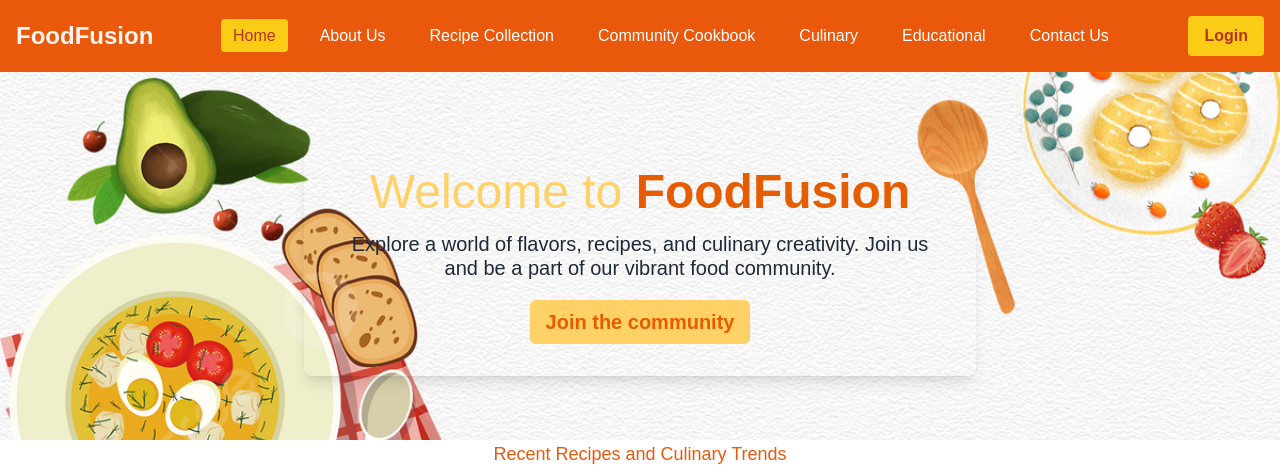
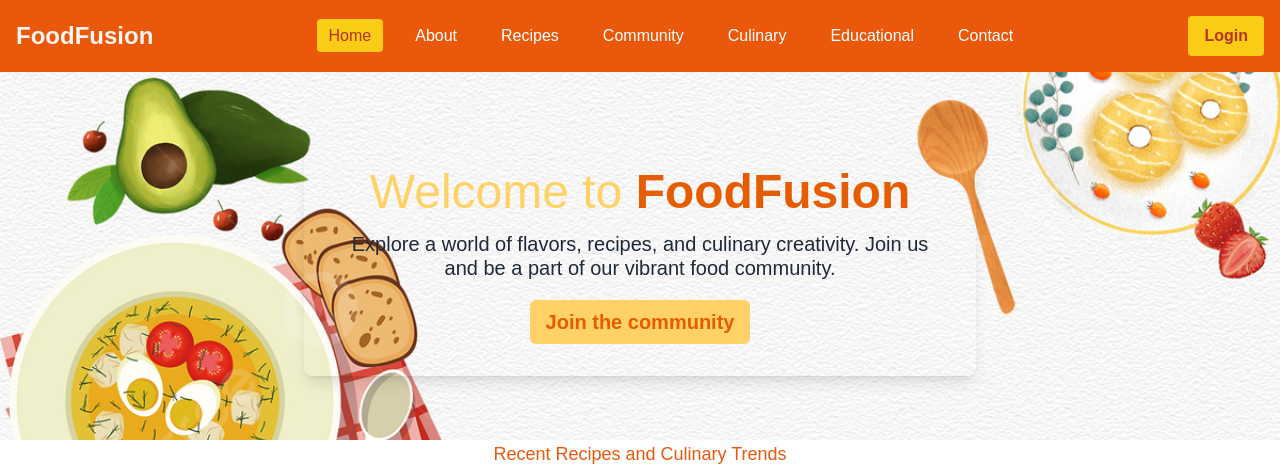
Before and after one commit to SiThuKyaw-STK/Food_FusionMMNL, a PHP site: page /food_fusionmmnl/ in a window 1280 px wide. Shown: the top 468 px of the page. Run offline with PHP 8.4, Linux system fonts and the light colour scheme; data comes from the database, SQL or seed files in the repository; data that the repository does not hold is empty; some libraries are stand-ins or nearby versions.

Commit message:
[fix] header responsive

```diff
--- a/components/header.php
+++ b/components/header.php
@@ -53,12 +53,12 @@ $currentPage = basename($_SERVER['PHP_SELF']);
             <nav class="navbar hidden lg:flex space-x-5">
                 <ul class="flex space-x-5">
                     <li><a href="index.php" class=" <?= $currentPage == 'index.php' ? 'bg-yellow-400 text-[#b8331b]' : '' ?> hover:bg-yellow-400 hover:text-[#b8331b] rounded px-3 py-2 transition">Home</a></li>
-                    <li><a href="about.php" class=" <?= $currentPage == 'about.php' ? 'bg-yellow-400 text-[#b8331b]' : '' ?> hover:bg-yellow-400 hover:text-[#b8331b] rounded px-3 py-2 transition">About Us</a></li>
-                    <li><a href="recipe-collection.php" class=" <?= $currentPage == 'recipe-collection.php' ? 'bg-yellow-400 text-[#b8331b]' : '' ?> hover:bg-yellow-400 hover:text-[#b8331b] rounded px-3 py-2 transition">Recipe Collection</a></li>
-                    <li><a href="community-cookbook.php" class=" <?= $currentPage == 'community-cookbook.php' ? 'bg-yellow-400 text-[#b8331b]' : '' ?> hover:bg-yellow-400 hover:text-[#b8331b] rounded px-3 py-2 transition">Community Cookbook</a></li>
+                    <li><a href="about.php" class=" <?= $currentPage == 'about.php' ? 'bg-yellow-400 text-[#b8331b]' : '' ?> hover:bg-yellow-400 hover:text-[#b8331b] rounded px-3 py-2 transition">About</a></li>
+                    <li><a href="recipe-collection.php" class=" <?= $currentPage == 'recipe-collection.php' ? 'bg-yellow-400 text-[#b8331b]' : '' ?> hover:bg-yellow-400 hover:text-[#b8331b] rounded px-3 py-2 transition">Recipes</a></li>
+                    <li><a href="community-cookbook.php" class=" <?= $currentPage == 'community-cookbook.php' ? 'bg-yellow-400 text-[#b8331b]' : '' ?> hover:bg-yellow-400 hover:text-[#b8331b] rounded px-3 py-2 transition">Community</a></li>
                     <li><a href="culinary-resources.php" class=" <?= $currentPage == 'culinary-resources.php' ? 'bg-yellow-400 text-[#b8331b]' : '' ?> hover:bg-yellow-400 hover:text-[#b8331b] rounded px-3 py-2 transition">Culinary</a></li>
                     <li><a href="educational-resources.php" class=" <?= $currentPage == 'educational-resources.php' ? 'bg-yellow-400 text-[#b8331b]' : '' ?> hover:bg-yellow-400 hover:text-[#b8331b] rounded px-3 py-2 transition">Educational</a></li>
-                    <li><a href="contact.php" class=" <?= $currentPage == 'contact.php' ? 'bg-yellow-400 text-[#b8331b]' : '' ?> hover:bg-yellow-400 hover:text-[#b8331b] rounded px-3 py-2 transition">Contact Us</a></li>
+                    <li><a href="contact.php" class=" <?= $currentPage == 'contact.php' ? 'bg-yellow-400 text-[#b8331b]' : '' ?> hover:bg-yellow-400 hover:text-[#b8331b] rounded px-3 py-2 transition">Contact</a></li>
                 </ul>
             </nav>
 
--- a/index.php
+++ b/index.php
@@ -181,32 +181,113 @@ if (!$recipesPopular) {
 
 
     <!-- Recipe collection start-->
-    <h2 id="recipe-card-title" class="text-center text-orange-600 text-xl mb-6">Popular Recipes</h2>
-    <div class="flex flex-wrap gap-6 justify-center p-6">
-        <?php while ($recipe = $recipesPopular->fetch_assoc()): ?>
-            <div class="recipe-card bg-white border border-gray-300 rounded-lg shadow-md overflow-hidden w-full md:w-72 transition-transform transform hover:translate-y-1">
-                <a href="recipes-details.php?id=<?= $recipe['id']; ?>">
-                    <img src="<?= $recipe['media']; ?>" alt="Recipe Image" class="w-full h-44 object-cover">
-                </a>
-                <div class="recipe-content p-4 text-gray-800">
-                    <h3 class="recipe-title text-xl text-orange-600 mb-2"><?= $recipe['recipe_name']; ?></h3>
-                    <p class="recipe-description text-sm text-gray-600 mb-2"><?= $recipe['recipe_description']; ?></p>
-                    <div class="recipe-tags flex flex-wrap gap-2">
-                        <?php
-                        // Decode categories JSON
-                        $categories = json_decode($recipe['categories'], true);
-                        if (is_array($categories)) {
-                            foreach ($categories as $category) {
-                                echo '<span class="tag bg-orange-600 text-white text-xs py-1 px-2 rounded-full whitespace-nowrap">' . htmlspecialchars($category['name']) . '</span>';
-                            }
-                        }
-                        ?>
-                    </div>
-                </div>
+    <h2 id="recipe-card-title">Popular Recipes</h2>
+    <div class="recipe-cards-container">
+    <div class="recipe-card">
+        <img src="images/Spicy Tofu Stir-Fry.jpg" alt="Recipe Image" class="recipe-image">
+        <div class="recipe-content">
+            <h3 class="recipe-title">Spicy Tofu Stir-Fry</h3>
+            <p class="recipe-description">A quick, healthy, and spicy tofu stir-fry that’s bursting with flavor.</p>
+            <div class="recipe-tags">
+                <span class="tag">Vegan/Gluten-Free</span>
+                <span class="tag">Chinese</span>
+                <span class="tag">Easy</span>
             </div>
-        <?php endwhile; ?>
+        </div>
     </div>
 
+    <div class="recipe-card">
+        <img src="images/Classic Margherita Pizza.jpg" alt="Recipe Image" class="recipe-image">
+        <div class="recipe-content">
+            <h3 class="recipe-title">Classic Margherita Pizza</h3>
+            <p class="recipe-description">An Italian classic with fresh mozzarella, tomatoes, and basil.</p>
+            <div class="recipe-tags">
+                <span class="tag">Vegetarian</span>
+                <span class="tag">Italian</span>
+                <span class="tag">Intermediate</span>
+            </div>
+        </div>
+    </div>
+
+    <div class="recipe-card">
+        <img src="images/Vegetarian-Italian-Stuffed-Peppers.jpg" alt="Recipe Image" class="recipe-image">
+        <div class="recipe-content">
+            <h3 class="recipe-title">Stuffed Bell Peppers</h3>
+            <p class="recipe-description">Colorful bell peppers filled with a savory mixture of rice, beans, and spices, baked to perfection for a delicious meal.</p>
+            <div class="recipe-tags">
+                <span class="tag">Vegetarian</span>
+                <span class="tag">Mexican</span>
+                <span class="tag">Moderate</span>
+            </div>
+        </div>
+    </div>
+
+    <div class="recipe-card">
+        <img src="images/teri.jpg" alt="Recipe Image" class="recipe-image">
+        <div class="recipe-content">
+            <h3 class="recipe-title">Teriyaki Chicken</h3>
+            <p class="recipe-description">Grilled or pan-seared chicken glazed with a sweet and savory teriyaki sauce, served with steamed rice and vegetables.</p>
+            <div class="recipe-tags">
+                <span class="tag">Poultry</span>
+                <span class="tag">Japanese</span>
+                <span class="tag">Moderate</span>
+            </div>
+        </div>
+    </div>
+
+    <div class="recipe-card">
+        <img src="images/ChickenBiryani.jpg" alt="Recipe Image" class="recipe-image">
+        <div class="recipe-content">
+            <h3 class="recipe-title">Biryani</h3>
+            <p class="recipe-description">A fragrant rice dish layered with marinated meat (or vegetables) and aromatic spices, often garnished with fried onions and boiled eggs.</p>
+            <div class="recipe-tags">
+                <span class="tag">Poultry/Vegetarian</span>
+                <span class="tag">Indian</span>
+                <span class="tag">Moderate</span>
+            </div>
+        </div>
+    </div>
+
+    <div class="recipe-card">
+        <img src="images/creamy-mushroom-soup.jpg" alt="Recipe Image" class="recipe-image">
+        <div class="recipe-content">
+            <h3 class="recipe-title">Creamy Mushroom Soup</h3>
+            <p class="recipe-description">A rich and creamy soup made with sautéed mushrooms and heavy cream, perfect for a comforting keto-friendly starter.</p>
+            <div class="recipe-tags">
+                <span class="tag">Keto</span>
+                <span class="tag">Amarican</span>
+                <span class="tag">Easy</span>
+            </div>
+        </div>
+    </div>
+
+    <div class="recipe-card">
+        <img src="images/croissant.jpg" alt="Recipe Image" class="recipe-image">
+        <div class="recipe-content">
+            <h3 class="recipe-title">Croissants</h3>
+            <p class="recipe-description">Flaky, buttery pastries made with a laminated dough that requires multiple folds and turns to create layers, resulting in a delicate texture.</p>
+            <div class="recipe-tags">
+                <span class="tag">Vegetarian</span>
+                <span class="tag">French</span>
+                <span class="tag">Hard</span>
+            </div>
+        </div>
+    </div>
+
+    <div class="recipe-card">
+        <img src="images/ramen.jpg" alt="Recipe Image" class="recipe-image">
+        <div class="recipe-content">
+            <h3 class="recipe-title">Ramen from Scratch</h3>
+            <p class="recipe-description">A labor-intensive dish that includes making homemade noodles, rich pork broth (or vegetarian dashi), and toppings like soft-boiled eggs, chashu pork, and menma (bamboo shoots).</p>
+            <div class="recipe-tags">
+                <span class="tag">Pork/Vegetarian</span>
+                <span class="tag">Japanese</span>
+                <span class="tag">Hard</span>
+            </div>
+        </div>
+    </div>
+    <!-- Repeat .recipe-card for more recipes -->
+</div>
 
     <div class="carousel-container">
         <div class="carousel">
```
Also changed, not shown: css/style.css (+72 -0 lines).
